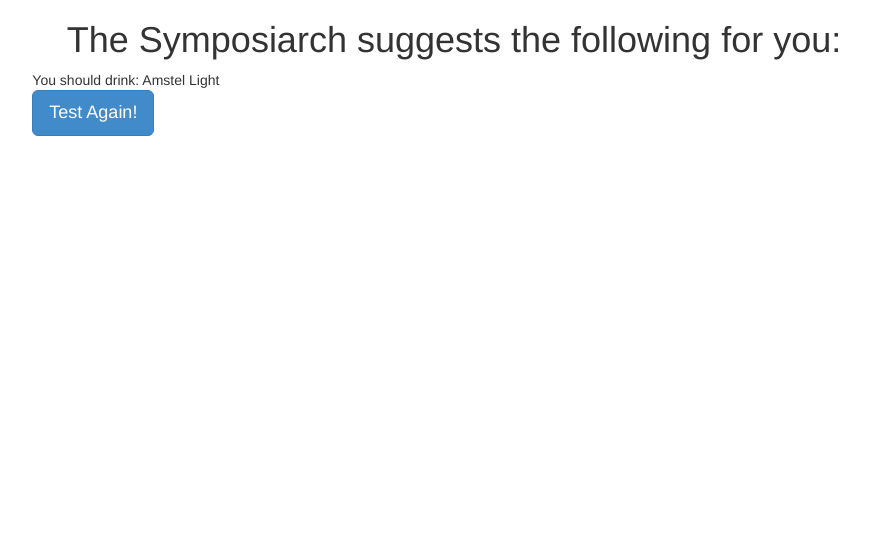
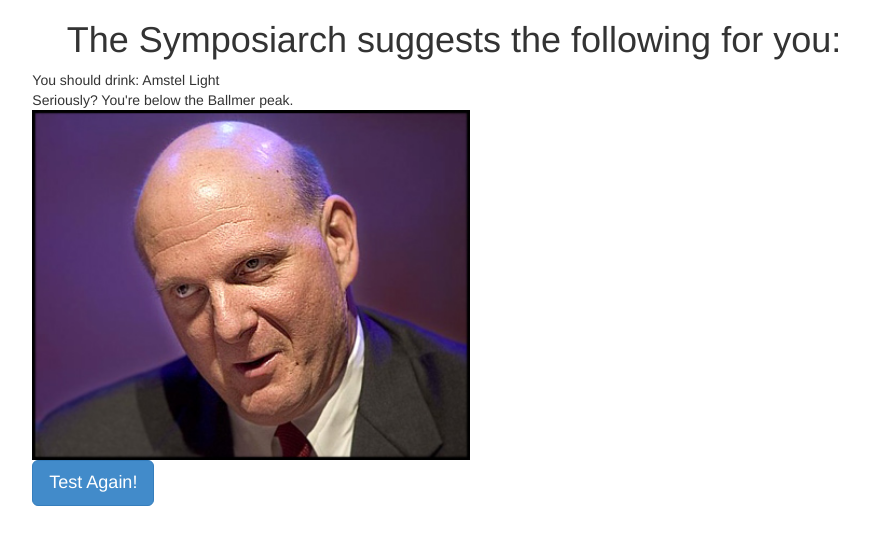
Before and after one commit to spnce/symposiarch, a Django app: template drinkers/templates/recommendation.html in a window 1280 px wide. Shown: the top 545 px of the page, without its empty margins (186-1055 px from the left). Run offline with Django 3.2, Linux system fonts and the light colour scheme; the template is opened without the code that fills it: values that come from a table or form of the project are taken from there, others are empty; data comes from the database, SQL or seed files in the repository; tables that the repository leaves empty hold one stand-in row (values such as "Sample post"); parts of the project's set-up code (start-up, migrations or seed data) failed here and were passed over.

Commit message:
adding ballmer pics

```diff
--- a/drinkers/templates/recommendation.html
+++ b/drinkers/templates/recommendation.html
@@ -20,6 +20,19 @@
   <div class="col-md-2"></div>
   <div class="col-md-6">
       You should drink: {{ recommendation.name }}<br>
+
+      {% if num_drinks = 0 %}
+      You're at the Ballmer peak!!
+      <img src="../static/img/happyballmer.jpg" height="350" id="happyBallmer">
+      {% elif num_drinks < 0 %}
+      Woah dude. You're above the Ballmer peak. Chill out and try again later.
+      <img src="../static/img/drunkBallmer.jpg" height="350" id="drunkBallmer">
+      {% else %}
+      Seriously? You're below the Ballmer peak.
+      <img src="../static/img/madBallmer.jpg" height="350" id="madBallmer">
+      {% endif %}
+      <br>
+
       <button class="btn btn-primary btn-lg" onclick="location.href='main'">Test Again!</button>
     <!-- jQuery (necessary for Bootstrap's JavaScript plugins) -->
     <script src="https://code.jquery.com/jquery.js"></script>
```
